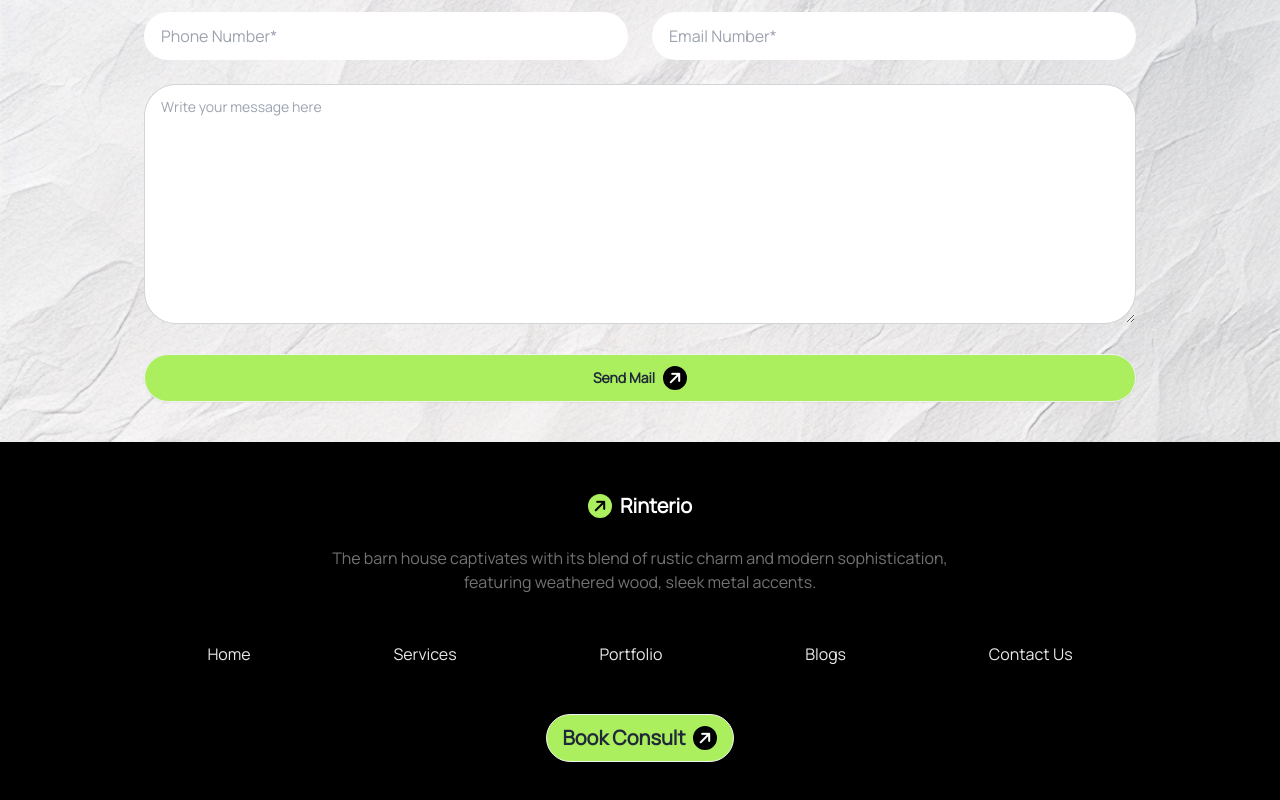
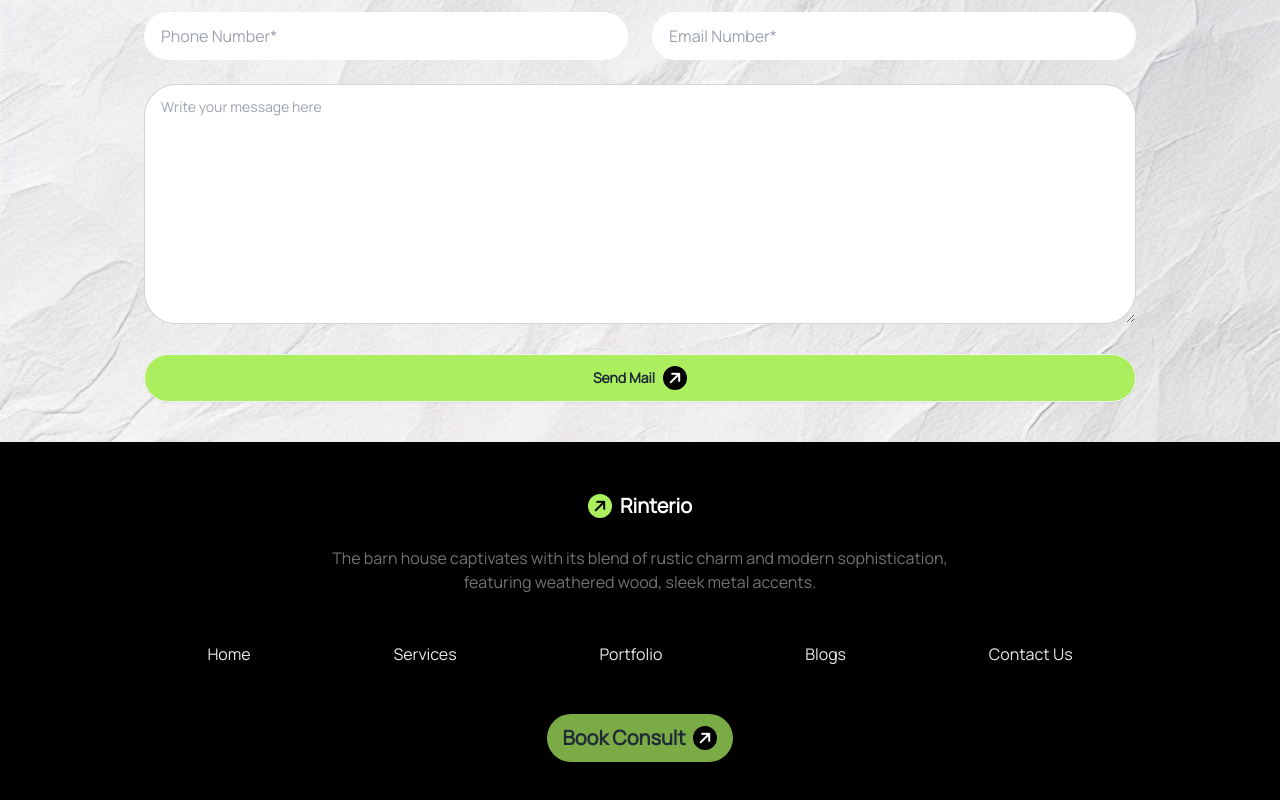
Before and after one commit to rakib-sikder/Assignment-3, a plain HTML site: page index.html in a window 1280 px wide. Shown: the part 4463-5263 px from the top of the page. Drawn offline with nearby package versions, Linux system fonts and the light colour scheme.

Commit message:
design fix

```diff
--- a/index.html
+++ b/index.html
@@ -710,7 +710,8 @@
           <a class="link link-hover">Blogs</a>
           <a class="link link-hover">Contact Us</a>
         </nav>
-        <a class="btn rounded-[32px] bg-[#ABEF5F] font-black text-xl"
+        <a
+          class="btn rounded-[32px] bg-[#acef5fb7] border-none hover:bg-[#ABEF5F] font-black text-xl"
           >Book Consult
           <i
             class="fa-solid fa-arrow-right text-base w-6 h-6 -rotate-45 m-auto rounded-full bg-black text-white"
```
